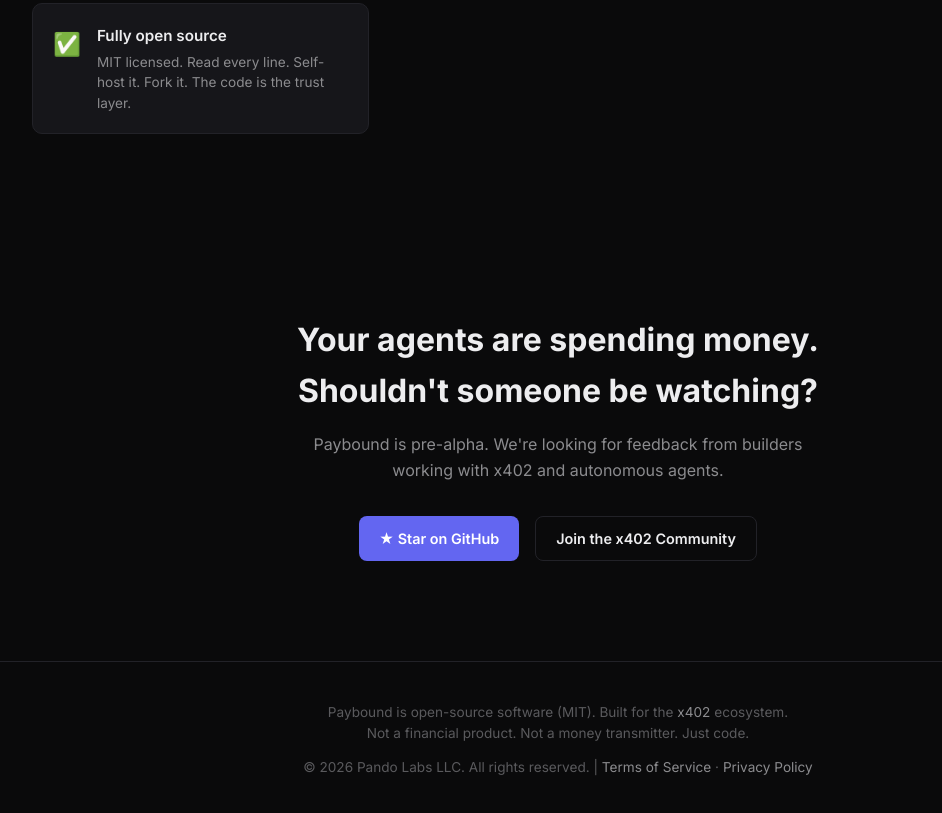
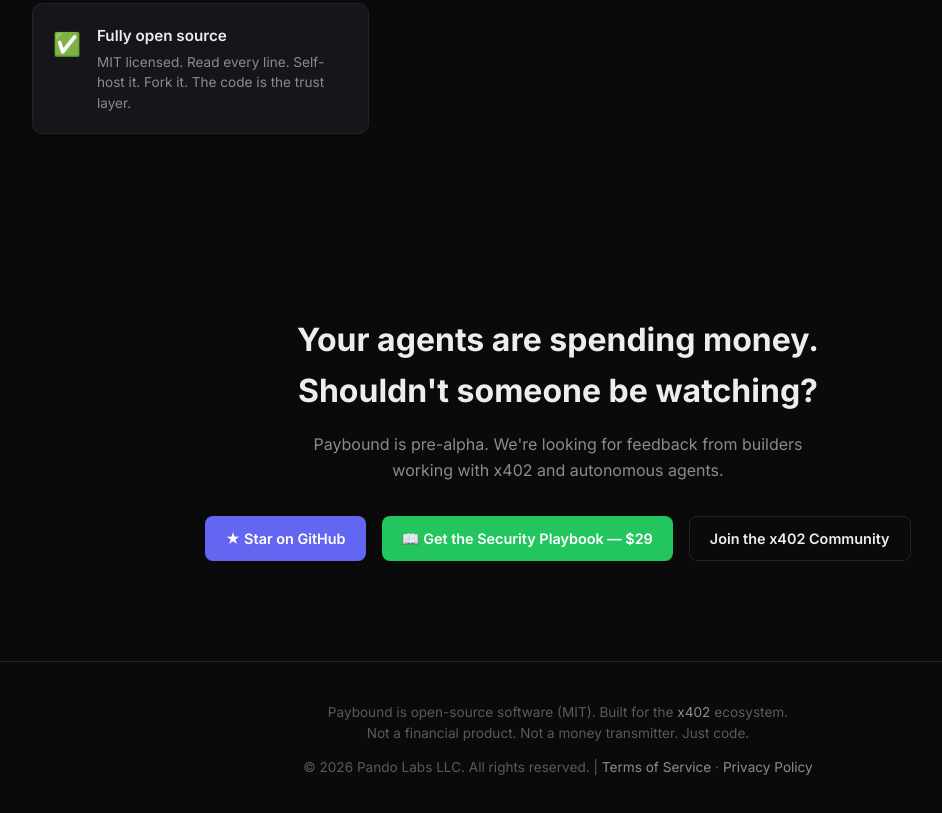
Before and after one commit to pando-b/paybound, a website: page docs/index.html in a window 1280 px wide. Shown: the part 3370-4183 px from the top of the page, without its empty margins (82-1024 px from the left). Drawn offline with Linux system fonts and the light colour scheme.

Commit message:
Add playbook CTA to main landing page

```diff
--- a/docs/index.html
+++ b/docs/index.html
@@ -735,6 +735,9 @@
         <a href="https://github.com/pando-b/paybound" target="_blank" class="btn btn-primary">
           ★ Star on GitHub
         </a>
+        <a href="/playbook" class="btn btn-primary" style="background: #22c55e; border-color: #22c55e;">
+          📖 Get the Security Playbook — $29
+        </a>
         <a href="https://discord.com/invite/cdp" target="_blank" class="btn btn-ghost">
           Join the x402 Community
         </a>
```
